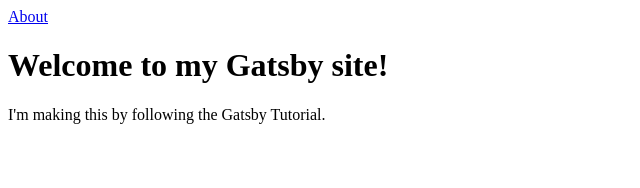
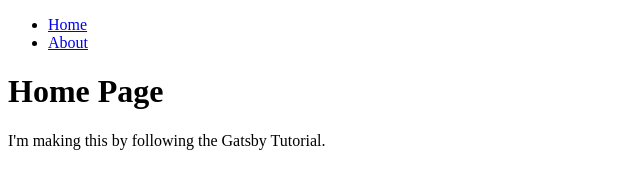
Before and after one commit to karolryska/my-gatsby-site, a Gatsby site: page / in a window 1280 px wide. Shown: the whole page, without its empty margins (0-640 px from the left). Built offline with nearby package versions, Linux system fonts and the light colour scheme; Gatsby itself is replaced by a stand-in of ours.

Commit message:
chore: add layout component and refactor pages

```diff
--- /dev/null
+++ b/src/components/layout.js
@@ -0,0 +1,22 @@
+import React from 'react';
+import { Link } from 'gatsby';
+
+const Layout = ({ pageTitle, children }) => {
+  return (
+    <div>
+      <title>{pageTitle}</title>
+      <nav>
+        <ul>
+          <li><Link to="/">Home</Link></li>
+          <li><Link to="/about">About</Link></li>
+        </ul>
+      </nav>
+      <main>
+        <h1>{pageTitle}</h1>
+        {children}
+      </main>
+    </div>
+  )
+};
+
+export default Layout;
--- a/src/pages/index.js
+++ b/src/pages/index.js
@@ -1,15 +1,12 @@
 import React from "react";
-import { Link } from 'gatsby';
+import Layout from "../components/layout";
 
 const IndexPage = () => {
-  return (
-    <main>
-      <title>Home Page</title>
-      <Link to="/about">About</Link>
-      <h1>Welcome to my Gatsby site!</h1>
-      <p>I'm making this by following the Gatsby Tutorial.</p>
-    </main>
-  )
+	return (
+    	<Layout pageTitle="Home Page">
+      		<p>I'm making this by following the Gatsby Tutorial.</p>
+    	</Layout>
+  	)
 };
 
-export default IndexPage
+export default IndexPage;
```
Also changed, not shown: src/pages/about.js (+4 -7 lines).
